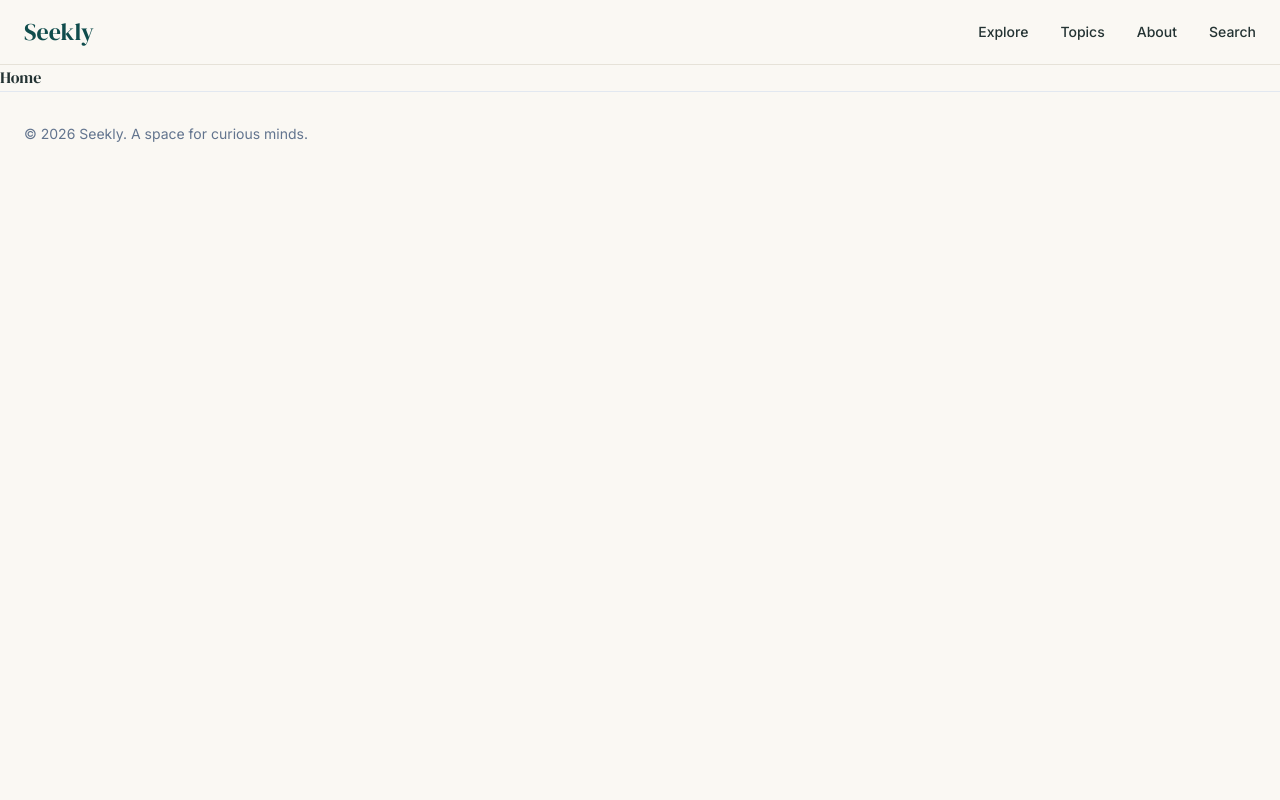
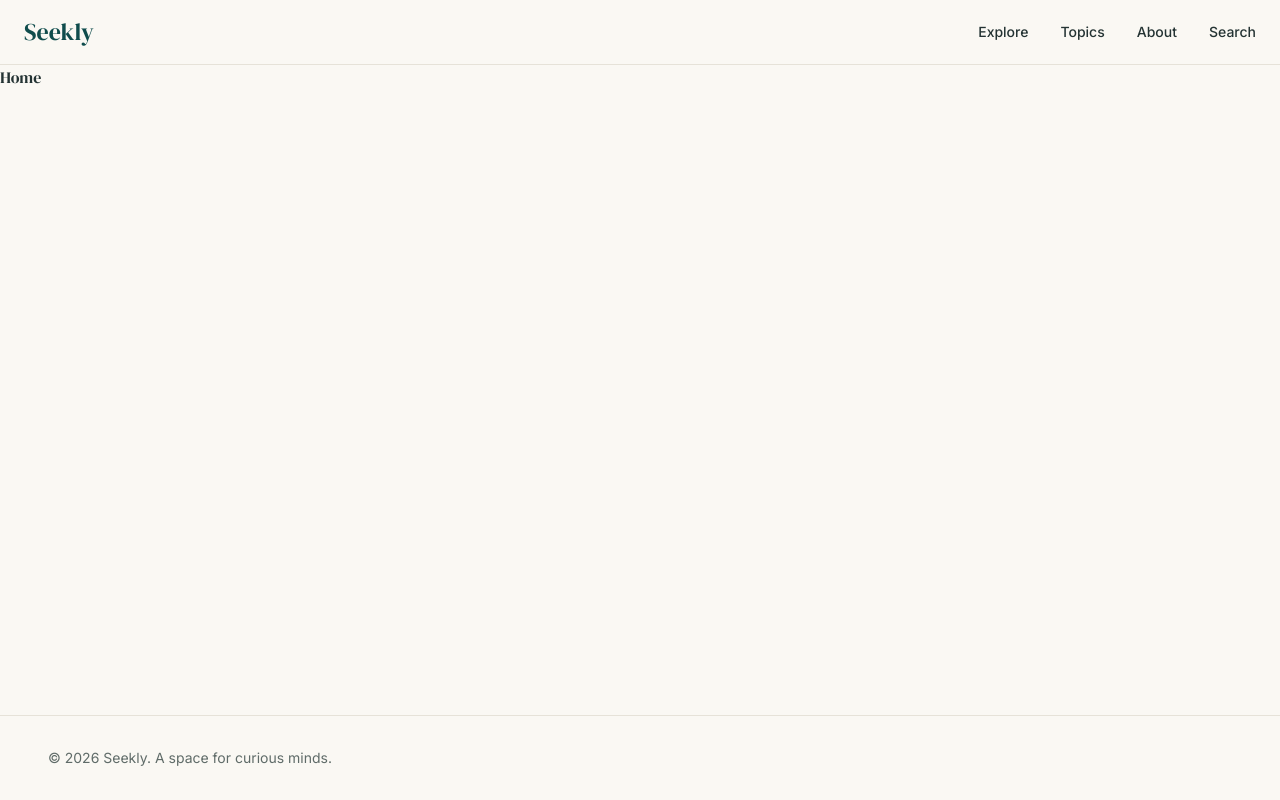
Before and after one commit to maryam-dev26/Seekly, a React (Vite) app: page / in a window 1280 px wide. Built offline with nearby package versions, Linux system fonts and the light colour scheme.

Commit message:
Add design foundation: tokens, fonts, navbar, container, layout

```diff
--- a/src/App.tsx
+++ b/src/App.tsx
@@ -1,33 +1,62 @@
 import { Routes, Route } from 'react-router-dom'
 import Home from './pages/Home/Home'
 import Layout from './components/layout/Layout'
+import Container from './components/layout/Container'
 
 function Explore() {
-  return <h1>Explore</h1>
+  return (
+    <Container>
+      <h1>Explore</h1>
+    </Container>
+  )
 }
 
 function Topics() {
-  return <h1>Topics</h1>
+  return (
+    <Container>
+      <h1>Topics</h1>
+    </Container>
+  )
 }
 
 function Topic() {
-  return <h1>Topic</h1>
+  return (
+    <Container>
+      <h1>Topic</h1>
+    </Container>
+  )
 }
 
 function Exploration() {
-  return <h1>Exploration</h1>
+  return (
+    <Container>
+      <h1>Exploration</h1>
+    </Container>
+  )
 }
 
 function Search() {
-  return <h1>Search</h1>
-}
+  return (
+    <Container>
+      <h1>Search</h1>
+    </Container>
+    )
+  }
 
 function Person() {
-  return <h1>Person</h1>
+  return (
+    <Container>
+      <h1>Person</h1>
+    </Container>
+  )
 }
 
 function About() {
-  return <h1>About</h1>
+  return (
+    <Container>
+      <h1>About</h1>
+    </Container>
+  )
 }
 
 function App() {
--- /dev/null
+++ b/src/components/layout/Container.tsx
@@ -0,0 +1,25 @@
+//props এ টাইপ দেওয়ার নিয়ম
+//type XProps = { নাম: টাইপ; ঐচ্ছিক?: টাইপ }
+//function X({ নাম, ঐচ্ছিক = ডিফল্ট }: XProps) { ... }
+
+import type { ReactNode } from "react";
+
+type ContainerProps = {
+    children: ReactNode
+    width?: 'wide' | 'reading'
+}
+
+const WIDTH_CLASSES = {
+  wide: 'max-w-7xl',
+  reading: 'max-w-2xl',
+}
+
+function Container ({children, width = 'wide'}: ContainerProps) {
+     return (
+    <div className={`mx-auto w-full px-4 sm:px-6 ${WIDTH_CLASSES[width]}`}>
+      {children}
+    </div>
+  )
+}
+
+export default Container
--- a/src/components/layout/Footer.tsx
+++ b/src/components/layout/Footer.tsx
@@ -1,11 +1,16 @@
+import Container from "./Container"
+
+
 function Footer() {
   return (
-    <footer className="border-t border-slate-200">
-      <div className="mx-auto max-w-7xl px-6 py-8">
-        <p className="text-sm text-slate-500">
+    <footer className="border-t border-line">
+      <Container>
+      <div className="mx-auto max-w-7xl px-4 sm:px-6 py-8">
+        <p className="text-sm 	text-ink-muted">
           © 2026 Seekly. A space for curious minds.
         </p>
       </div>
+      </Container>
     </footer>
   )
 }
--- a/src/components/layout/Layout.tsx
+++ b/src/components/layout/Layout.tsx
@@ -4,15 +4,15 @@ import Footer from './Footer'
 
 function Layout() {
   return (
-    <>
+    <div className="flex min-h-screen flex-col">
       <Navbar />
 
-      <main>
+      <main className="flex-1">
         <Outlet />
       </main>
 
       <Footer />
-    </>
+    </div>
   )
 }
 
--- a/src/components/layout/Navbar.tsx
+++ b/src/components/layout/Navbar.tsx
@@ -1,6 +1,7 @@
 import { useState } from 'react'
 import { Link, NavLink } from 'react-router-dom'
 import type { NavLinkRenderProps } from 'react-router-dom'
+import Container from './Container'
 
 const NAV_LINKS = [
   { label: 'Explore', to: '/explore' },
@@ -20,7 +21,8 @@ function Navbar() {
 
   return (
     <header className="border-b border-line">
-      <nav aria-label="Main" className="mx-auto w-full max-w-7xl px-4 sm:px-6">
+      <nav aria-label="Main">
+      <Container>
         <div className="flex items-center justify-between py-4">
           <Link to="/" onClick={closeMenu} className="font-display text-2xl text-brand">
             Seekly
@@ -77,6 +79,7 @@ function Navbar() {
             ))}
           </ul>
         )}
+        </Container>
       </nav>
     </header>
   )
```
